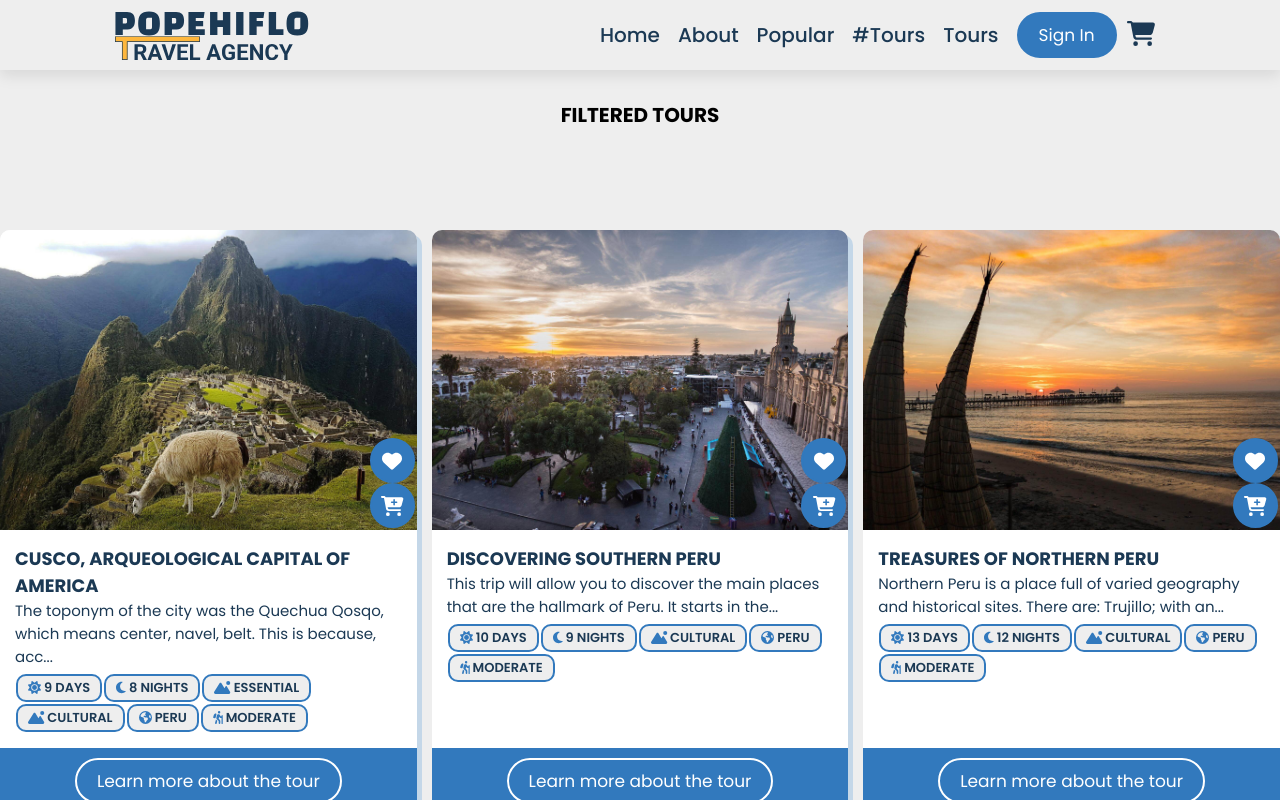
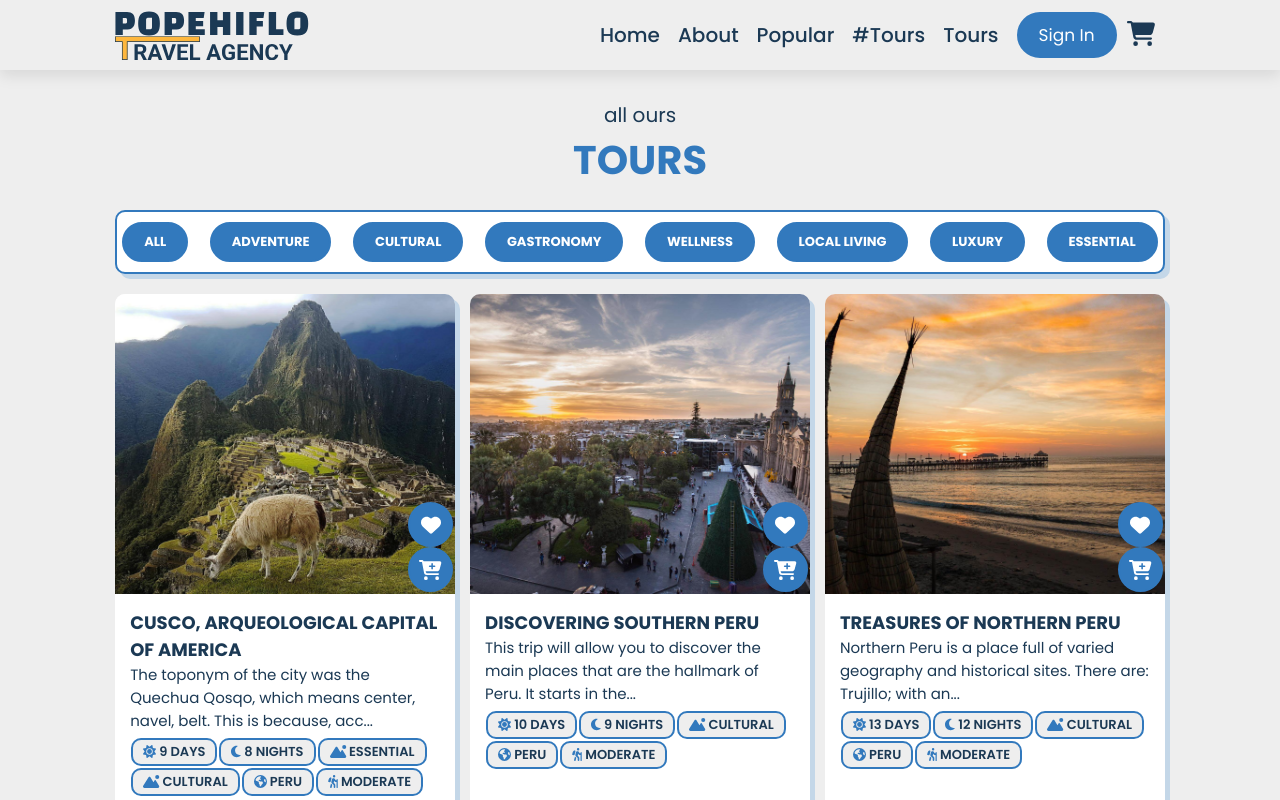
Before and after one commit to popehiflo/popehiflo-travel-agency-frontend, a React (Create React App) app: page /tours in a window 1280 px wide. Shown: the top 800 px of the page. Built offline with nearby package versions, Linux system fonts and the light colour scheme.

Commit message:
temp: page tours

```diff
--- a/src/App.jsx
+++ b/src/App.jsx
@@ -1,13 +1,10 @@
 import { BrowserRouter, Route, Routes } from 'react-router-dom';
 import Footer from './components/Footer';
 import Header from './components/Header';
-import ToursGrid from './components/ToursGrid';
-import { getAllTours } from './MOCKDATA';
 import Home from './pages/Home';
+import Tours from './pages/Tours';
 
-const App = () => {
-  const tours = getAllTours();
-  return (
+const App = () => (
   <BrowserRouter>
     <Header />
 
@@ -17,16 +14,14 @@ const App = () => {
       <Route path="/account/sign-up" element={<h1 style={{ margin: '100px', textAlign: 'center' }}>SIGN UP</h1>} />
       <Route path="/backpack" element={<h1 style={{ margin: '100px', textAlign: 'center' }}>BACKPACK</h1>} />
       <Route path="/backpack" element={<h1 style={{ margin: '100px', textAlign: 'center' }}>BACKPACK</h1>} />
-        <Route path="/tours" element={<h1 style={{ margin: '100px', textAlign: 'center' }}>FILTERED TOURS</h1>} />
+      <Route path="/tours" element={<Tours />} />
       <Route path="/tour/:slug" element={<h1 style={{ margin: '100px', textAlign: 'center' }}>TOUR DESCRIPTION</h1>} />
       <Route path="/admin-panel" element={<h1 style={{ margin: '100px', textAlign: 'center' }}>ADMIN PANEL</h1>} />
       <Route path="*" element={<h1 style={{ margin: '100px', textAlign: 'center' }}>ERROR 404</h1>} />
     </Routes>
-      <ToursGrid tours={tours} />
 
     <Footer />
   </BrowserRouter>
 );
-};
 
 export default App;
--- /dev/null
+++ b/src/components/CategoryFilter.jsx
@@ -0,0 +1,78 @@
+import { useEffect, useState } from 'react';
+import PropTypes from 'prop-types';
+import styled from 'styled-components';
+import { getAllTypeTours } from '../MOCKDATA';
+
+const CategoryFilterWrapper = styled.div`
+  margin: 2rem auto;
+  background: var(--color-bg-white);
+  border: var(--border-primary);
+  border-radius: var(--border-radius);
+  box-shadow: var(--primary-box-shadow);
+  padding: 1rem 0.5rem;
+`;
+
+const FilterForm = styled.div`
+  display: flex;
+  align-items: flex-end;
+  justify-content: space-between;
+  flex-wrap: wrap;
+  gap: 0.2rem;
+  .btn-primary {
+    font-size: 1.3rem;
+    font-weight: 700;
+  }
+`;
+
+const CategoryFilter = ({ completeList, setFilteredList, activeCategory, setActiveCategory }) => {
+  const [categoryList, setCategoryList] = useState([]);
+
+  const fetchCategories = async () => {
+    const data = await getAllTypeTours();
+    setCategoryList(data);
+  };
+
+  useEffect(() => {
+    fetchCategories();
+    if (activeCategory === 'all') {
+      setFilteredList(completeList);
+      return;
+    }
+    const filtered = completeList.filter((tour) => tour.categories.includes(activeCategory));
+    setFilteredList(filtered);
+  }, [activeCategory]);
+
+  return (
+    <CategoryFilterWrapper>
+      <FilterForm>
+        <button type="button" className="btn-primary" onClick={() => setActiveCategory('all')}>ALL</button>
+        {categoryList.map((category) => (
+          <button
+            key={category.id}
+            type="button"
+            className="btn-primary"
+            onClick={() => setActiveCategory(category.cat)}
+          >
+            {category.title.toUpperCase()}
+          </button>
+        ))}
+      </FilterForm>
+    </CategoryFilterWrapper>
+  );
+};
+
+CategoryFilter.propTypes = {
+  completeList: PropTypes.instanceOf(Array),
+  setFilteredList: PropTypes.func,
+  activeCategory: PropTypes.string,
+  setActiveCategory: PropTypes.func,
+};
+
+CategoryFilter.defaultProps = {
+  completeList: '',
+  activeCategory: '',
+  setFilteredList: '',
+  setActiveCategory: '',
+};
+
+export default CategoryFilter;
--- a/src/components/ToursGrid.jsx
+++ b/src/components/ToursGrid.jsx
@@ -5,7 +5,7 @@ import TourCard from './TourCard';
 
 const GridWrapper = styledComponents.div`
   display: grid;
-  grid-template-columns: repeat(auto-fit, minmax(32rem, 1fr));
+  grid-template-columns: repeat(auto-fill, minmax(32rem, 1fr));
   gap: 1.5rem;
 `;
 
--- /dev/null
+++ b/src/pages/Tours.jsx
@@ -0,0 +1,43 @@
+import { useEffect, useState } from 'react';
+// import PropTypes from 'prop-types';
+import styled from 'styled-components';
+import CategoryFilter from '../components/CategoryFilter';
+import ToursGrid from '../components/ToursGrid';
+import { getAllTours } from '../MOCKDATA';
+
+const ToursWrapper = styled.section`
+  padding-top: 10rem;
+`;
+
+const Tours = () => {
+  const [completeList, setCompleteList] = useState([]);
+  const [filteredList, setFilteredList] = useState([]);
+  const [activeCategory, setActiveCategory] = useState([]);
+
+  const fetchTours = async () => {
+    const data = await getAllTours();
+    setCompleteList(data);
+    setFilteredList(data);
+  };
+
+  useEffect(() => {
+    fetchTours();
+  }, []);
+  return (
+    <ToursWrapper>
+      <div className="heading">
+        <span>all ours</span>
+        <h1>TOURS</h1>
+      </div>
+      <CategoryFilter
+        completeList={completeList}
+        setFilteredList={setFilteredList}
+        activeCategory={activeCategory}
+        setActiveCategory={setActiveCategory}
+      />
+      <ToursGrid tours={filteredList} />
+    </ToursWrapper>
+  );
+};
+
+export default Tours;
```
Lines whose indentation alone changed are shown as unchanged.
